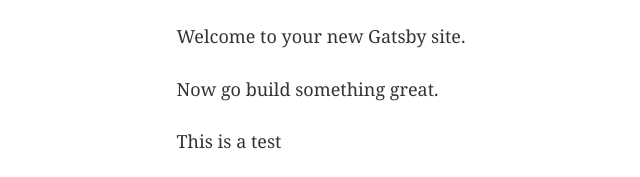
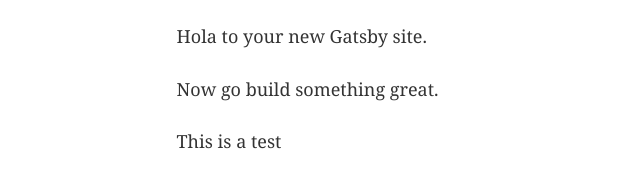
Before and after one commit to Lost-At-Sea/KikoDj, a Gatsby site in the folder KikoDj/: page / in a window 1280 px wide. Shown: the part 170-347 px from the top of the page, 3-643 px from the left. Built offline with nearby package versions, Linux system fonts and the light colour scheme; Gatsby itself is replaced by a stand-in of ours.

Commit message:
change welcome

```diff
--- a/KikoDj/src/pages/index.js
+++ b/KikoDj/src/pages/index.js
@@ -9,7 +9,7 @@
   <Layout>
     <SEO title="Home" />
     <h1>Hi people</h1>
-    <p>Welcome to your new Gatsby site.</p>
+    <p>Hola to your new Gatsby site.</p>
     <p>Now go build something great.</p>
     <p>This is a test</p>
     <div style={{ maxWidth: `300px`, marginBottom: `1.45rem` }}>
```
